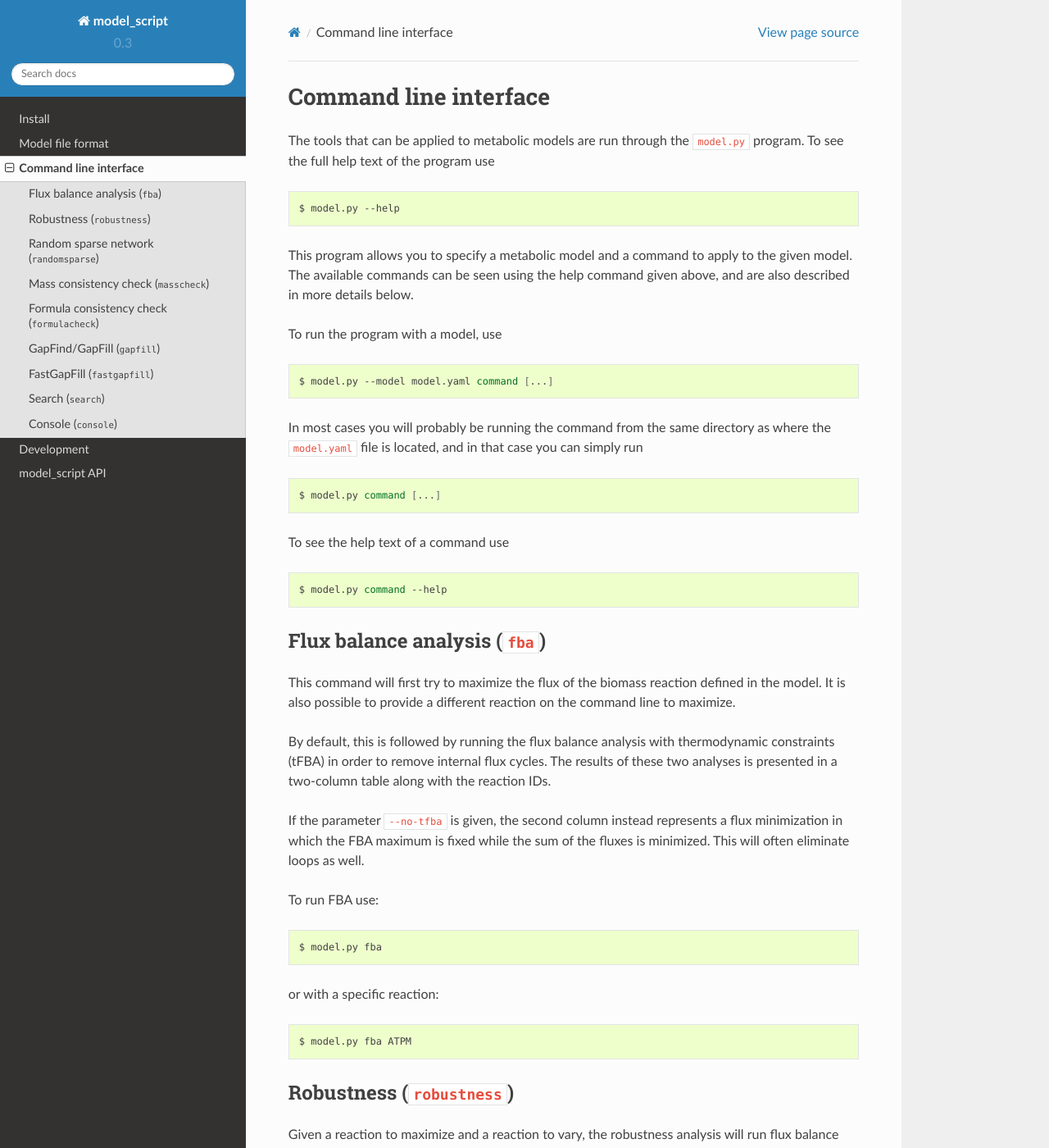
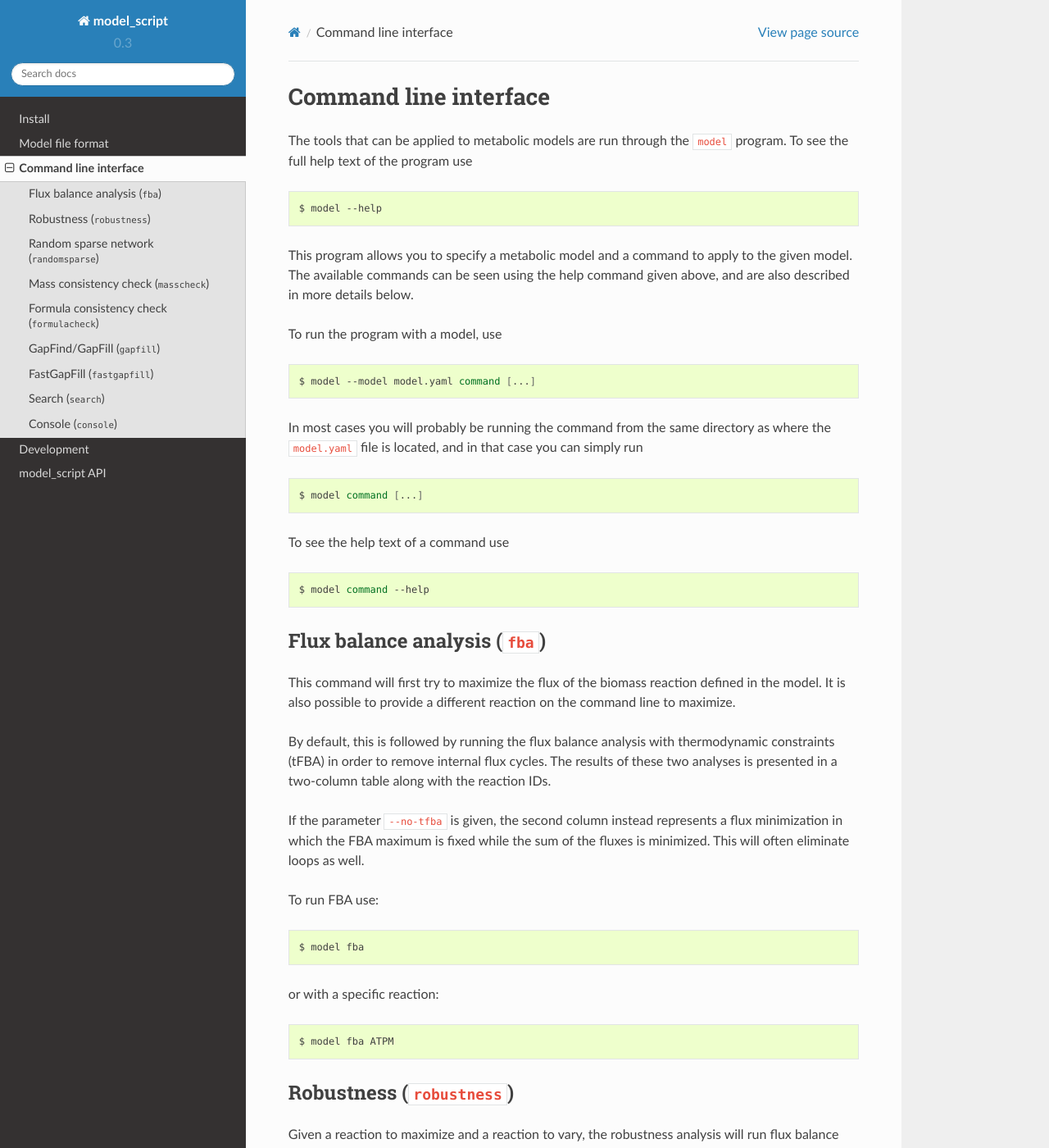
Before and after one commit to zhanglab/psamm, a Sphinx documentation site: the page built from docs/commands.rst, in a window 1280 px wide and 1400 px high. Shown: the whole window at 82% size. Built offline with Sphinx 7.4.7 and the Read the Docs theme 2.0.0, drawn with Linux system fonts in a browser that asks for light colours; some of the changed text lies outside the part shown.

```diff
--- a/docs/commands.rst
+++ b/docs/commands.rst
@@ -3,11 +3,11 @@ Command line interface
 ======================
 
 The tools that can be applied to metabolic models are run through the
-``model.py`` program. To see the full help text of the program use
+``model`` program. To see the full help text of the program use
 
 .. code-block:: shell
 
-    $ model.py --help
+    $ model --help
 
 This program allows you to specify a metabolic model and a command to apply to
 the given model. The available commands can be seen using the help command
@@ -17,7 +17,7 @@ To run the program with a model, use
 
 .. code-block:: shell
 
-    $ model.py --model model.yaml command [...]
+    $ model --model model.yaml command [...]
 
 In most cases you will probably be running the command from the same directory
 as where the ``model.yaml`` file is located, and in that case you can simply
@@ -25,13 +25,13 @@ run
 
 .. code-block:: shell
 
-    $ model.py command [...]
+    $ model command [...]
 
 To see the help text of a command use
 
 .. code-block:: shell
 
-    $ model.py command --help
+    $ model command --help
 
 Flux balance analysis (``fba``)
 -------------------------------
@@ -53,13 +53,13 @@ To run FBA use:
 
 .. code-block:: shell
 
-    $ model.py fba
+    $ model fba
 
 or with a specific reaction:
 
 .. code-block:: shell
 
-    $ model.py fba ATPM
+    $ model fba ATPM
 
 Robustness (``robustness``)
 ---------------------------
@@ -71,7 +71,7 @@ steps between the minimum and maximum flux value specified in the model.
 
 .. code-block:: shell
 
-    $ model.py robustness \
+    $ model robustness \
 	   --steps 200 --minimum -20 --maximum 160 EX_Oxygen
 
 In the example above, the biomass reaction will be maximized while the
@@ -92,7 +92,7 @@ specifying the reaction explicitly.
 
 .. code-block:: shell
 
-    $ model.py randomsparse 0.95
+    $ model randomsparse 0.95
 
 When the given reaction is the biomass reaction, this results in a smaller
 model which is still producing biomass within the tolerance given by the
@@ -113,7 +113,7 @@ module. The mass consistency check can be run using
 
 .. code-block:: shell
 
-    $ model.py masscheck
+    $ model masscheck
 
 This will first try to assign a positive mass to as many compounds as possible.
 This will indicate whether or not the model is consistent but in case it is
@@ -133,7 +133,7 @@ known.
 
 .. code-block:: shell
 
-    $ model.py formulacheck
+    $ model formulacheck
 
 For each inconsistent reaction, the reaction identifier will be printed
 followed by the elements ("atoms") in, respectively, the left- and right-hand
@@ -156,7 +156,7 @@ These algorithms are defined in terms of MILP problems and are therefore
 
 .. code-block:: shell
 
-    $ model.py gapfill
+    $ model gapfill
 
 FastGapFill (``fastgapfill``)
 -----------------------------
@@ -173,7 +173,7 @@ minimal solution.
 
 .. code-block:: shell
 
-    $ model.py fastgapfill --penalty penalty.tsv
+    $ model fastgapfill --penalty penalty.tsv
 
 Search (``search``)
 -------------------
@@ -183,7 +183,7 @@ search for a compound use
 
 .. code-block:: shell
 
-    $ model.py search compound [...]
+    $ model search compound [...]
 
 Use the ``--name`` option to search for a compound with a specific name or use
 the ``--id`` option to search for a compound with a specific identifier.
@@ -192,7 +192,7 @@ To search for a reaction use
 
 .. code-block:: shell
 
-    $ model.py search reaction [...]
+    $ model search reaction [...]
 
 Use the ``--id`` option to search for a reaction with a specific identifier.
 The ``--compound`` option can be used to search for reactions that include a
@@ -208,4 +208,4 @@ the corresponding Python object representation.
 
 .. code-block:: shell
 
-    $ model.py console
+    $ model console
--- a/docs/install.rst
+++ b/docs/install.rst
@@ -6,9 +6,6 @@ The Python module can be installed using ``pip``. It is also possible to
 install a specific tag or branch by appending the name to the Git URL (e.g.
 append ``@v0.1`` to get the tag ``v0.1``). This will typically require ``root``
 permission.
-
-**Note that currently only the Python module and the model.py script will be
-installed using this method.**
 
 .. code-block:: shell
 
--- a/model.py
+++ /dev/null
@@ -1,6 +0,0 @@
-#!/usr/bin/env python
-
-from metnet import command
-
-if __name__ == '__main__':
-    command.main()
```
Also changed, not shown: setup.py (+21 -13 lines).
